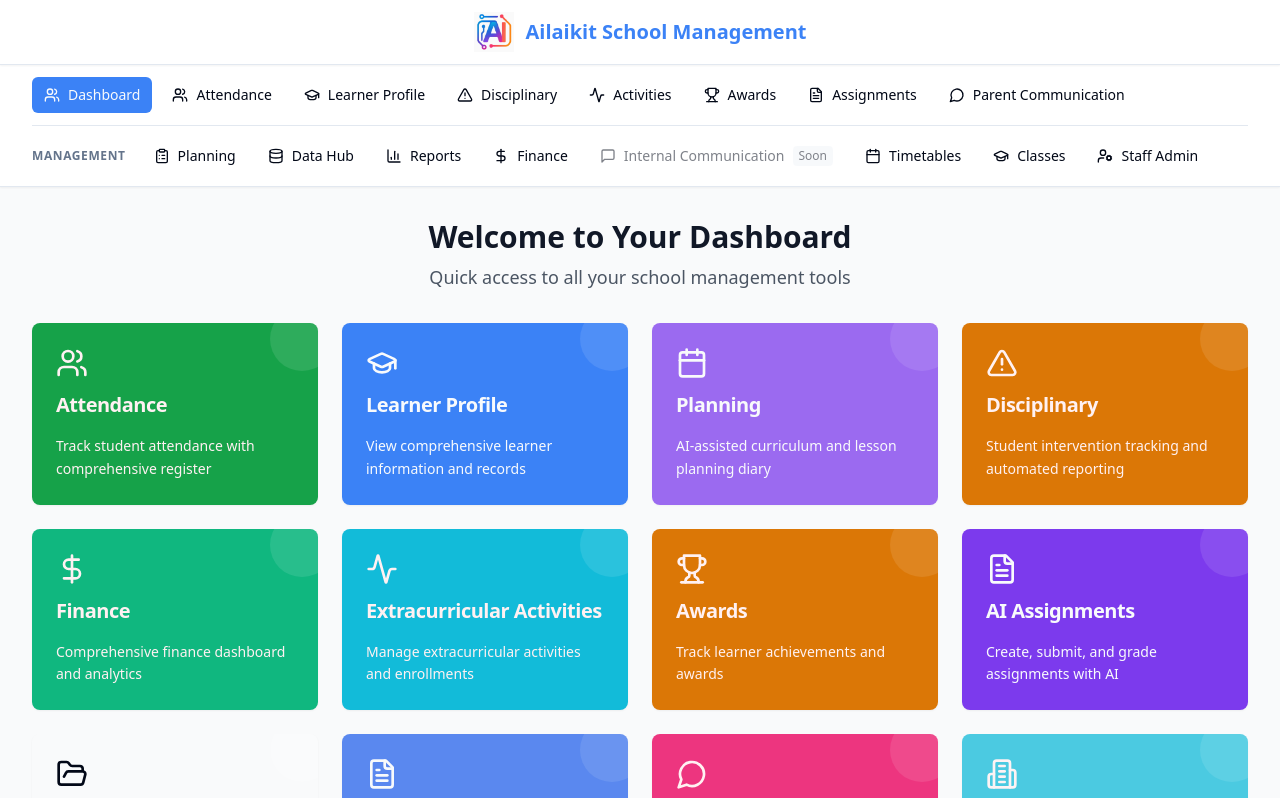
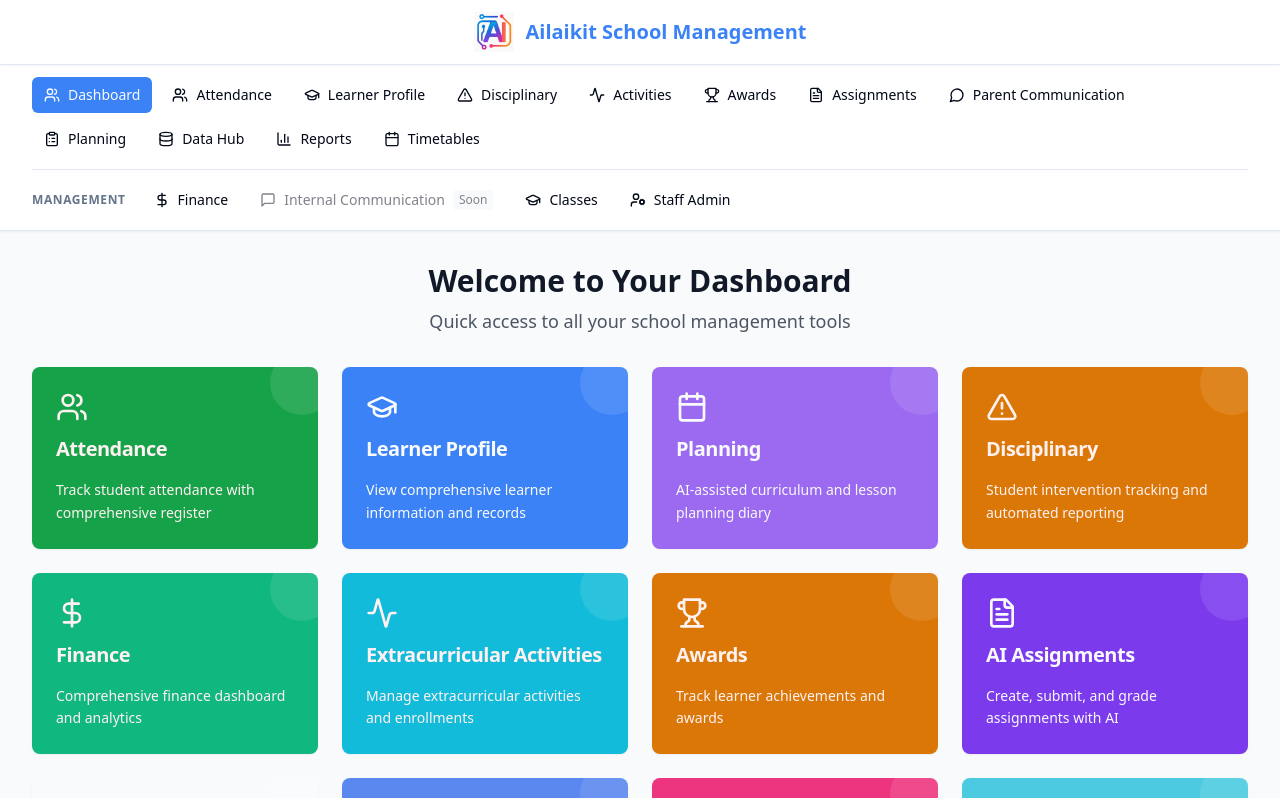
Before and after one commit to Ailaikit-maker/class-roll-buddy, a React (Vite) app: page / in a window 1280 px wide. Shown: the top 798 px of the page. Built offline with nearby package versions, Linux system fonts and the light colour scheme.

Commit message:
Refactor banner navigation

```diff
--- a/src/components/Layout.tsx
+++ b/src/components/Layout.tsx
@@ -37,15 +37,15 @@ const Layout = ({ children }: LayoutProps) => {
     { id: "awards", title: "Awards", icon: Trophy, path: "/awards", available: true },
     { id: "assignments", title: "Assignments", icon: FileText, path: "/assignments", available: true },
     { id: "parent-communication", title: "Parent Communication", icon: MessageCircle, path: "/parent-communication", available: true },
+    { id: "planning", title: "Planning", icon: ClipboardList, path: "/planning", available: true },
+    { id: "data-hub", title: "Data Hub", icon: Database, path: "/data-hub", available: true },
+    { id: "reports", title: "Reports", icon: BarChart3, path: "/reports", available: true },
+    { id: "timetables", title: "Timetables", icon: Calendar, path: "/timetables", available: true },
   ];
 
   const managementTools = [
-    { id: "planning", title: "Planning", icon: ClipboardList, path: "/planning", available: true },
-    { id: "data-hub", title: "Data Hub", icon: Database, path: "/data-hub", available: true },
-    { id: "reports", title: "Reports", icon: BarChart3, path: "/reports", available: true },
     { id: "finance", title: "Finance", icon: DollarSign, path: "/finance", available: true },
     { id: "internal-communication", title: "Internal Communication", icon: MessageSquare, path: "/internal-communication", available: false },
-    { id: "timetables", title: "Timetables", icon: Calendar, path: "/timetables", available: true },
     { id: "classes", title: "Classes", icon: GraduationCap, path: "/classes", available: true },
     { id: "staff-admin", title: "Staff Admin", icon: UserCog, path: "/staff-admin", available: true },
   ];
```
